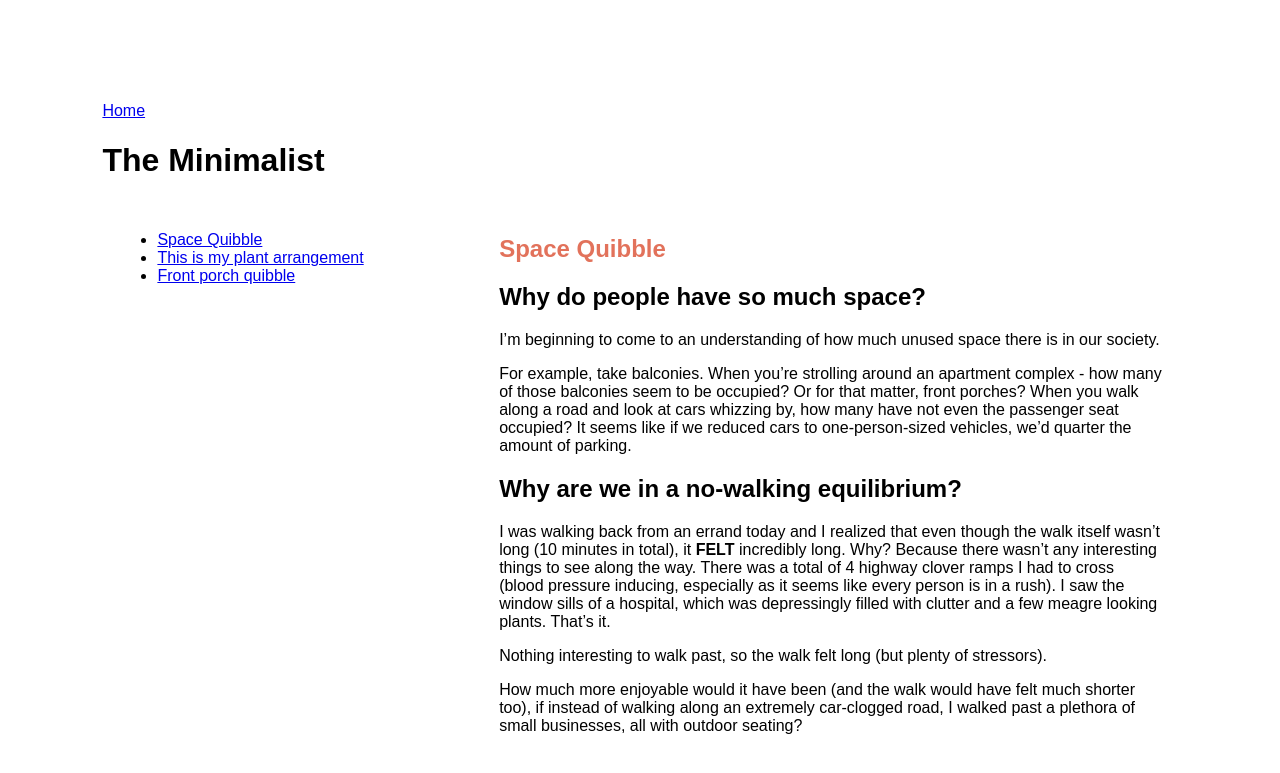
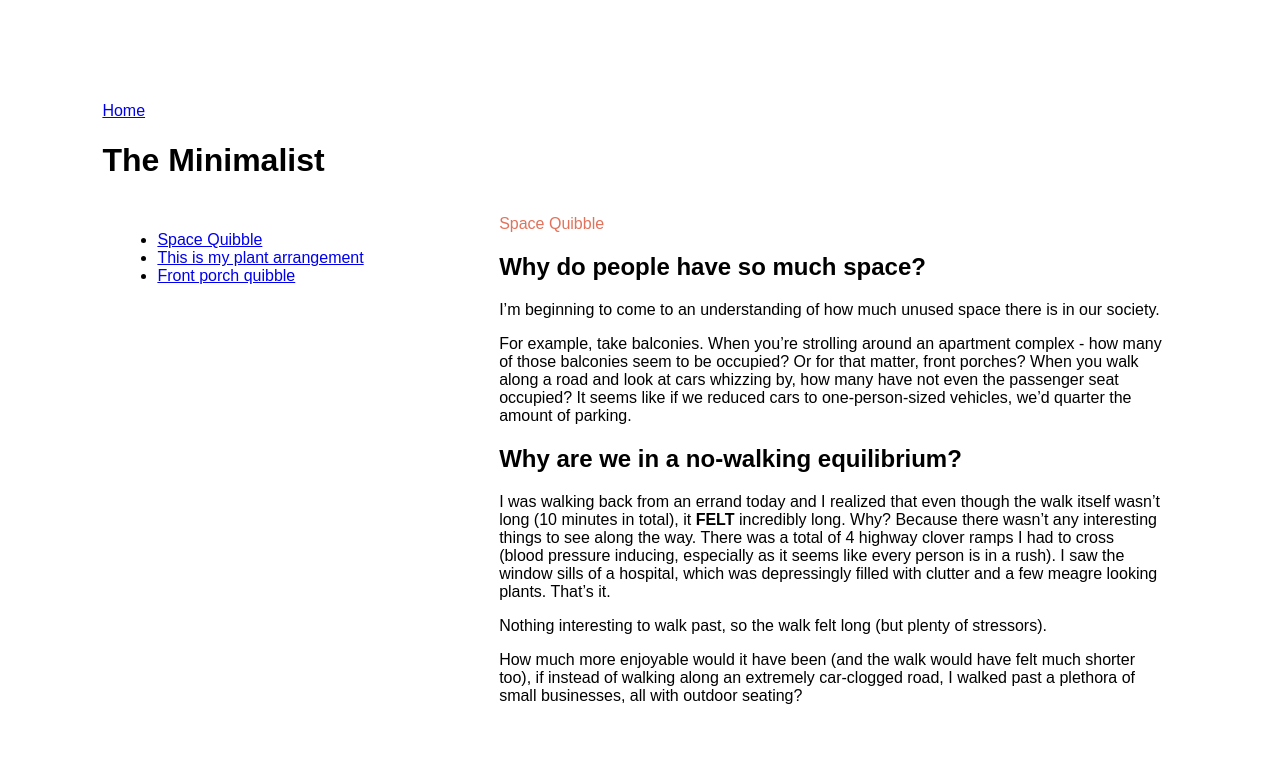
Before and after one commit to heyluney/heyluney.github.io, a Jekyll site: the page built from _posts/2025-12-02-space-quibble.md, in a window 1280 px wide. Shown: the top 773 px of the page. Built offline with Jekyll 4.4.1, drawn with Linux system fonts in a browser that asks for light colours; our own code applies the rules of GitHub Pages for plain Markdown files.

Commit message:
Update default.html

```diff
--- a/_layouts/default.html
+++ b/_layouts/default.html
@@ -25,7 +25,7 @@
   </div>
 
   <div class="main_column">
-     <h2 class="page_title">{{page.title}}</h2>
+     <div class="page_title">{{page.title}}</div>
      <section>{{content}}</section>
   </div>
 </div>
```
